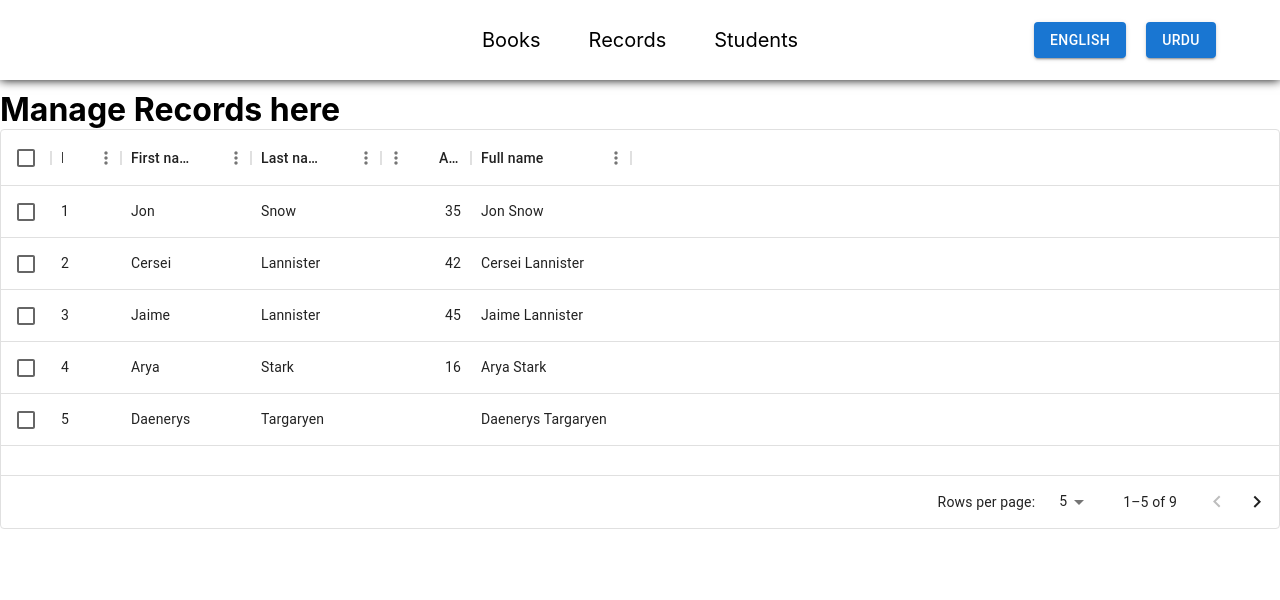
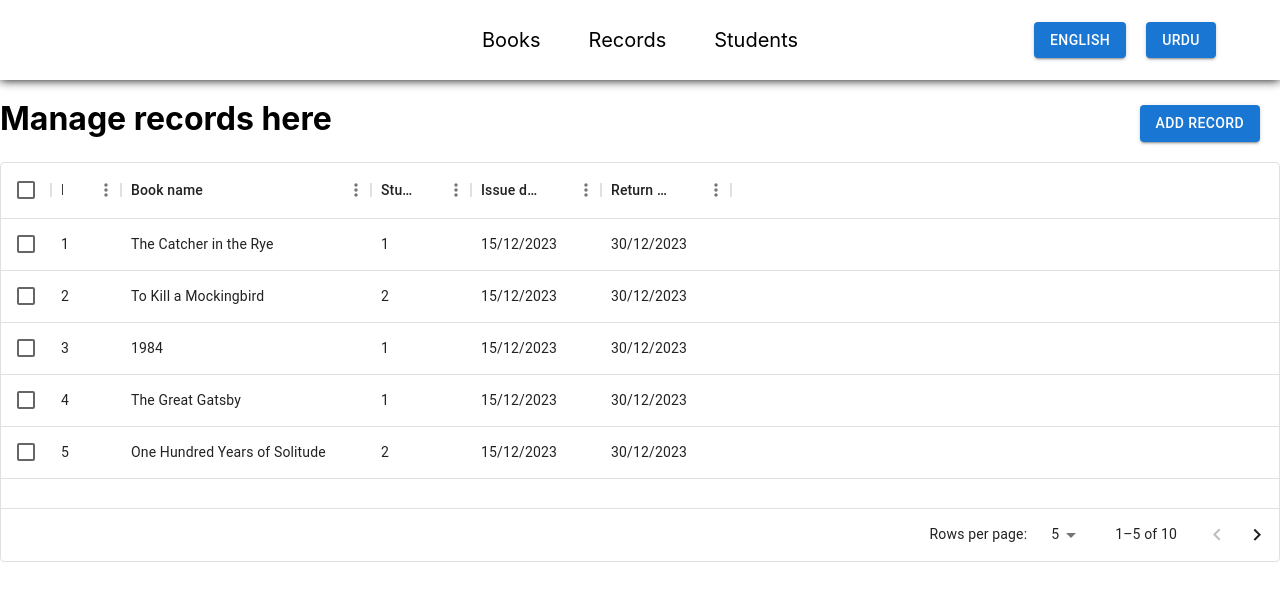
Before and after one commit to Ammar-Abid92/workshop-MERN, a React (Create React App) app: page /records in a window 1280 px wide. Shown: the top 600 px of the page. Built offline with nearby package versions, Linux system fonts and the light colour scheme.

Commit message:
table added

```diff
--- a/src/LanguageConfig/en.js
+++ b/src/LanguageConfig/en.js
@@ -5,11 +5,9 @@ const en = {
     "records": "Records",
     "students": "Students",
     "welcome": "Welcome to library management system!",
-    "manageBooksHere": "Manage Books here",
-    "manageRecordsHere": "Manage Records here",
-    "manageStudentsHere": "Manage Students here",
-
-
+    "manageBooksHere": "Manage books here",
+    "manageRecordsHere": "Manage records here",
+    "manageStudentsHere": "Manage students here",
 }
 
 export default en;
--- a/src/LanguageConfig/ur.js
+++ b/src/LanguageConfig/ur.js
@@ -6,8 +6,8 @@ const ur = {
     "students": "Shaagird",
     "welcome": "library management system m khush amdeed!",
     "manageBooksHere": "Yahan books manage karen",
-    "manageRecordsHere": "Yahan Records manage karen",
-    "manageStudentsHere": "Yahan books manage karen",
+    "manageRecordsHere": "Yahan records manage karen",
+    "manageStudentsHere": "Yahan students manage karen",
 
 }
 
--- a/src/Pages/Books/books.module.css
+++ b/src/Pages/Books/books.module.css
@@ -1,3 +1,10 @@
 .heading{
     margin-top: 10px;
 }
+
+.subHeader{
+    display: flex;
+    justify-content: space-between;
+    align-items: center;
+    margin: 5px 20px 20px 0px
+}
--- a/src/Pages/Books/index.js
+++ b/src/Pages/Books/index.js
@@ -3,50 +3,41 @@ import styles from './books.module.css';
 import CustomTable from '../../Components/Table';
 import Header from '../../Components/Header';
 import { useLanguage } from '../../Context/languageContext';
+import CustomButton from '../../Components/CustomButton';
 
 const Books = () => {
 
-    const {language} = useLanguage()
+    const { language } = useLanguage()
 
     const columns = [
         { field: 'id', headerName: 'ID', width: 70 },
-        { field: 'firstName', headerName: 'First name', width: 130 },
-        { field: 'lastName', headerName: 'Last name', width: 130 },
-        {
-            field: 'age',
-            headerName: 'Age',
-            type: 'number',
-            width: 90,
-        },
-        {
-            field: 'fullName',
-            headerName: 'Full name',
-            description: 'This column has a value getter and is not sortable.',
-            sortable: false,
-            width: 160,
-            valueGetter: (params) =>
-                `${params.row.firstName || ''} ${params.row.lastName || ''}`,
-        },
+        { field: 'name', headerName: 'Book name', width: 250 },
+        { field: 'status', headerName: 'status', width: 130 },
+        { field: 'version', headerName: 'Version', type: 'number', width: 90 },
     ];
 
-    const rows = [
-        { id: 1, lastName: 'Snow', firstName: 'Jon', age: 35 },
-        { id: 2, lastName: 'Lannister', firstName: 'Cersei', age: 42 },
-        { id: 3, lastName: 'Lannister', firstName: 'Jaime', age: 45 },
-        { id: 4, lastName: 'Stark', firstName: 'Arya', age: 16 },
-        { id: 5, lastName: 'Targaryen', firstName: 'Daenerys', age: null },
-        { id: 6, lastName: 'Melisandre', firstName: null, age: 150 },
-        { id: 7, lastName: 'Clifford', firstName: 'Ferrara', age: 44 },
-        { id: 8, lastName: 'Frances', firstName: 'Rossini', age: 36 },
-        { id: 9, lastName: 'Roxie', firstName: 'Harvey', age: 65 },
-    ];
+    const bookData = [
+        { id: 1, name: 'The Catcher in the Rye', status: 'available', version: 1 },
+        { id: 2, name: 'To Kill a Mockingbird', status: 'borrowed', version: 2 },
+        { id: 3, name: '1984', status: 'available', version: 1 },
+        { id: 4, name: 'The Great Gatsby', status: 'available', version: 1 },
+        { id: 5, name: 'One Hundred Years of Solitude', status: 'borrowed', version: 2 },
+        { id: 6, name: 'Brave New World', status: 'available', version: 1 },
+        { id: 7, name: 'The Lord of the Rings', status: 'available', version: 1 },
+        { id: 8, name: 'Pride and Prejudice', status: 'borrowed', version: 2 },
+        { id: 9, name: 'The Hobbit', status: 'available', version: 1 },
+        { id: 10, name: 'Harry Potter and the Sorcerer\'s Stone', status: 'available', version: 1 },
+      ];
 
 
     return (
         <div>
             <Header />
-            <h1 className={styles.heading} >{language.manageBooksHere}</h1>
-            <CustomTable columns={columns} rows={rows} />
+            <div className={styles.subHeader} >
+                <h1 className={styles.heading} >{language.manageBooksHere}</h1>
+                <CustomButton btnLabel="Add book" />
+            </div>
+            <CustomTable columns={columns} rows={bookData} />
         </div>
 
     )
--- a/src/Pages/Record/index.js
+++ b/src/Pages/Record/index.js
@@ -3,48 +3,41 @@ import { useLanguage } from '../../Context/languageContext';
 import CustomTable from '../../Components/Table';
 import Header from '../../Components/Header';
 import styles from "./records.module.css"
+import CustomButton from '../../Components/CustomButton';
 
 const Records = () => {
     const { language } = useLanguage()
 
     const columns = [
         { field: 'id', headerName: 'ID', width: 70 },
-        { field: 'firstName', headerName: 'First name', width: 130 },
-        { field: 'lastName', headerName: 'Last name', width: 130 },
-        {
-            field: 'age',
-            headerName: 'Age',
-            type: 'number',
-            width: 90,
-        },
-        {
-            field: 'fullName',
-            headerName: 'Full name',
-            description: 'This column has a value getter and is not sortable.',
-            sortable: false,
-            width: 160,
-            valueGetter: (params) =>
-                `${params.row.firstName || ''} ${params.row.lastName || ''}`,
-        },
+        { field: 'bookName', headerName: 'Book name', width: 250 },
+        { field: 'studentId', headerName: 'Student ID', width: 100 },
+        { field: 'issueDate', headerName: 'Issue date', width: 130 },
+        { field: 'returnDate', headerName: 'Return date', width: 130 },
+
     ];
 
     const rows = [
-        { id: 1, lastName: 'Snow', firstName: 'Jon', age: 35 },
-        { id: 2, lastName: 'Lannister', firstName: 'Cersei', age: 42 },
-        { id: 3, lastName: 'Lannister', firstName: 'Jaime', age: 45 },
-        { id: 4, lastName: 'Stark', firstName: 'Arya', age: 16 },
-        { id: 5, lastName: 'Targaryen', firstName: 'Daenerys', age: null },
-        { id: 6, lastName: 'Melisandre', firstName: null, age: 150 },
-        { id: 7, lastName: 'Clifford', firstName: 'Ferrara', age: 44 },
-        { id: 8, lastName: 'Frances', firstName: 'Rossini', age: 36 },
-        { id: 9, lastName: 'Roxie', firstName: 'Harvey', age: 65 },
+        { id: 1, bookName: 'The Catcher in the Rye', status: 'available', studentId: 1, issueDate: '15/12/2023', returnDate: "30/12/2023" },
+        { id: 2, bookName: 'To Kill a Mockingbird', status: 'borrowed', studentId: 2, issueDate: '15/12/2023', returnDate: "30/12/2023" },
+        { id: 3, bookName: '1984', status: 'available', studentId: 1 , issueDate: '15/12/2023', returnDate: "30/12/2023" },
+        { id: 4, bookName: 'The Great Gatsby', status: 'available', studentId: 1, issueDate: '15/12/2023', returnDate: "30/12/2023" },
+        { id: 5, bookName: 'One Hundred Years of Solitude', status: 'borrowed', studentId: 2, issueDate: '15/12/2023', returnDate: "30/12/2023" },
+        { id: 6, bookName: 'Brave New World', status: 'available', studentId: 1, issueDate: '15/12/2023', returnDate: "30/12/2023" },
+        { id: 7, bookName: 'The Lord of the Rings', status: 'available', studentId: 1, issueDate: '15/12/2023', returnDate: "30/12/2023" },
+        { id: 8, bookName: 'Pride and Prejudice', status: 'borrowed', studentId: 2, issueDate: '15/12/2023', returnDate: "30/12/2023" },
+        { id: 9, bookName: 'The Hobbit', status: 'available', studentId: 1, issueDate: '15/12/2023', returnDate: "30/12/2023" },
+        { id: 10, bookName: 'Harry Potter and the Sorcerer\'s Stone', status: 'available', studentId: 1, issueDate: '15/12/2023', returnDate: "30/12/2023" },
     ];
 
 
     return (
         <div>
             <Header />
-            <h1 className={styles.heading} >{language.manageRecordsHere}</h1>
+            <div className={styles.subHeader} >
+                <h1 className={styles.heading} >{language.manageRecordsHere}</h1>
+                <CustomButton btnLabel="Add record" />
+            </div>
             <CustomTable columns={columns} rows={rows} />
         </div>
     )
--- a/src/Pages/Record/records.module.css
+++ b/src/Pages/Record/records.module.css
@@ -1,3 +1,10 @@
 .heading{
     margin-top: 10px;
 }
+
+.subHeader{
+    display: flex;
+    justify-content: space-between;
+    align-items: center;
+    margin: 5px 20px 20px 0px
+}
--- a/src/Pages/Student/index.js
+++ b/src/Pages/Student/index.js
@@ -3,48 +3,51 @@ import { useLanguage } from '../../Context/languageContext';
 import CustomTable from '../../Components/Table';
 import Header from '../../Components/Header';
 import styles from "./students.module.css"
+import CustomButton from '../../Components/CustomButton';
 
 const Students = () => {
     const { language } = useLanguage()
 
     const columns = [
         { field: 'id', headerName: 'ID', width: 70 },
-        { field: 'firstName', headerName: 'First name', width: 130 },
-        { field: 'lastName', headerName: 'Last name', width: 130 },
+        { field: 'name', headerName: 'Name', width: 230 },
+        { field: 'department', headerName: 'Department', width: 230 },
         {
-            field: 'age',
-            headerName: 'Age',
+            field: 'rollNo',
+            headerName: 'Roll #',
             type: 'number',
             width: 90,
         },
         {
-            field: 'fullName',
-            headerName: 'Full name',
-            description: 'This column has a value getter and is not sortable.',
-            sortable: false,
-            width: 160,
-            valueGetter: (params) =>
-                `${params.row.firstName || ''} ${params.row.lastName || ''}`,
+            field: 'year',
+            headerName: 'Year',
+            type: 'number',
+            width: 90,
         },
+
     ];
 
     const rows = [
-        { id: 1, lastName: 'Snow', firstName: 'Jon', age: 35 },
-        { id: 2, lastName: 'Lannister', firstName: 'Cersei', age: 42 },
-        { id: 3, lastName: 'Lannister', firstName: 'Jaime', age: 45 },
-        { id: 4, lastName: 'Stark', firstName: 'Arya', age: 16 },
-        { id: 5, lastName: 'Targaryen', firstName: 'Daenerys', age: null },
-        { id: 6, lastName: 'Melisandre', firstName: null, age: 150 },
-        { id: 7, lastName: 'Clifford', firstName: 'Ferrara', age: 44 },
-        { id: 8, lastName: 'Frances', firstName: 'Rossini', age: 36 },
-        { id: 9, lastName: 'Roxie', firstName: 'Harvey', age: 65 },
+        { id: 1, department: 'Snow', name: 'Jon', rollNo: 35, year: 'TE' },
+        { id: 2, department: 'Lannister', name: 'Cersei', rollNo: 42 , year: 'TE' },
+        { id: 3, department: 'Lannister', name: 'Jaime', rollNo: 45 , year: 'TE'},
+        { id: 4, department: 'Stark', name: 'Arya', rollNo: 16 , year: 'TE'},
+        { id: 5, department: 'Targaryen', name: 'Daenerys', rollNo: 20 , year: 'TE' },
+        { id: 6, department: 'Melisandre', name: 'Test', rollNo: 150 , year: 'TE' },
+        { id: 7, department: 'Clifford', name: 'TErrara', rollNo: 44 , year: 'TE'},
+        { id: 8, department: 'Frances', name: 'Rossini', rollNo: 36 , year: 'TE'},
+        { id: 9, department: 'Roxie', name: 'Harvey', rollNo: 65 , year: 'TE'},
     ];
 
 
     return (
         <div>
             <Header />
-            <h1 className={styles.heading} >{language.manageStudentsHere}</h1>
+            <div className={styles.subHeader} >
+                <h1 className={styles.heading} >{language.manageStudentsHere}</h1>
+                <CustomButton btnLabel="Add student" />
+            </div>
+
             <CustomTable columns={columns} rows={rows} />
         </div>
     )
--- a/src/Pages/Student/students.module.css
+++ b/src/Pages/Student/students.module.css
@@ -1,3 +1,10 @@
 .heading{
     margin-top: 10px;
 }
+
+.subHeader{
+    display: flex;
+    justify-content: space-between;
+    align-items: center;
+    margin: 5px 20px 20px 0px
+}
```
Also changed, not shown: src/Components/CustomTable/index.js (added, +31 -0 lines).
